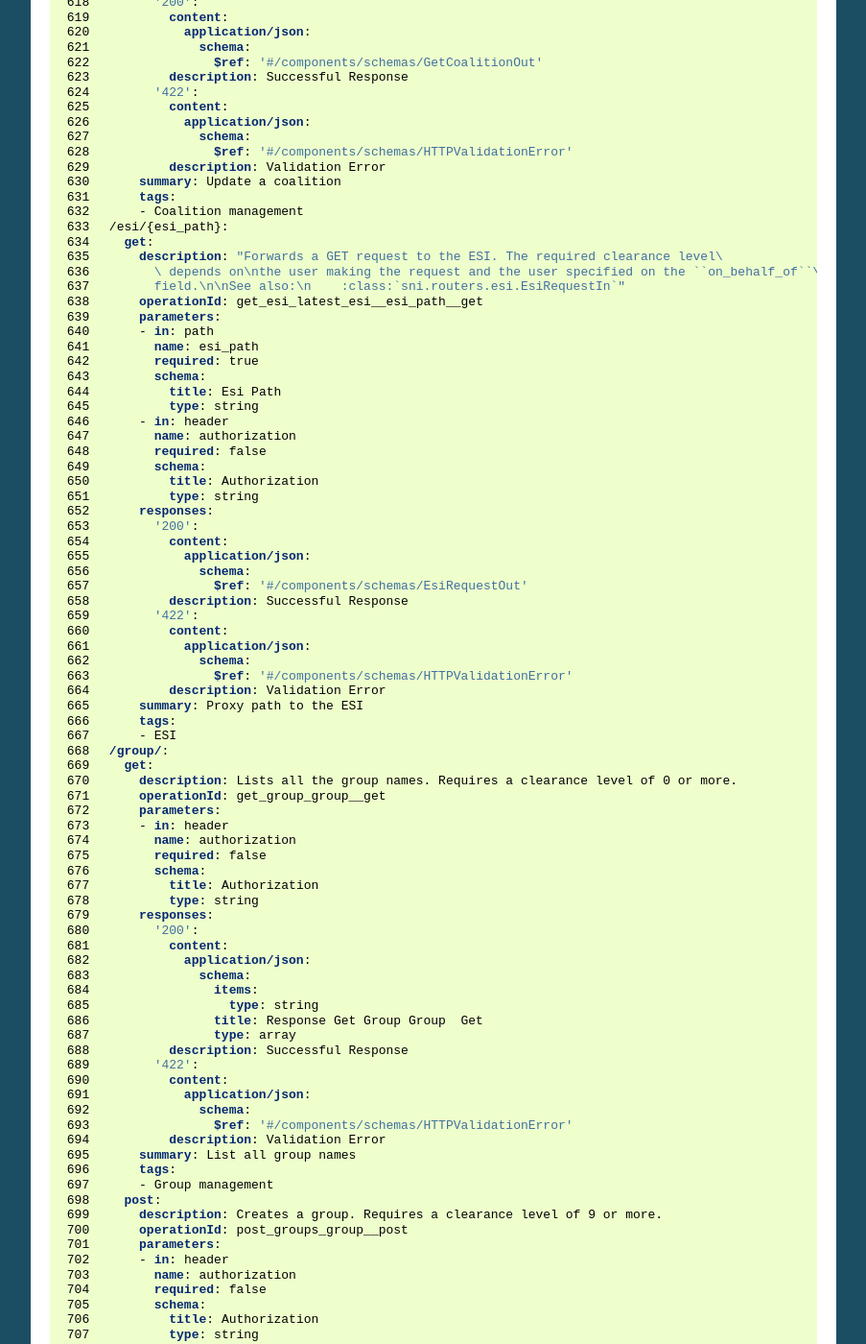
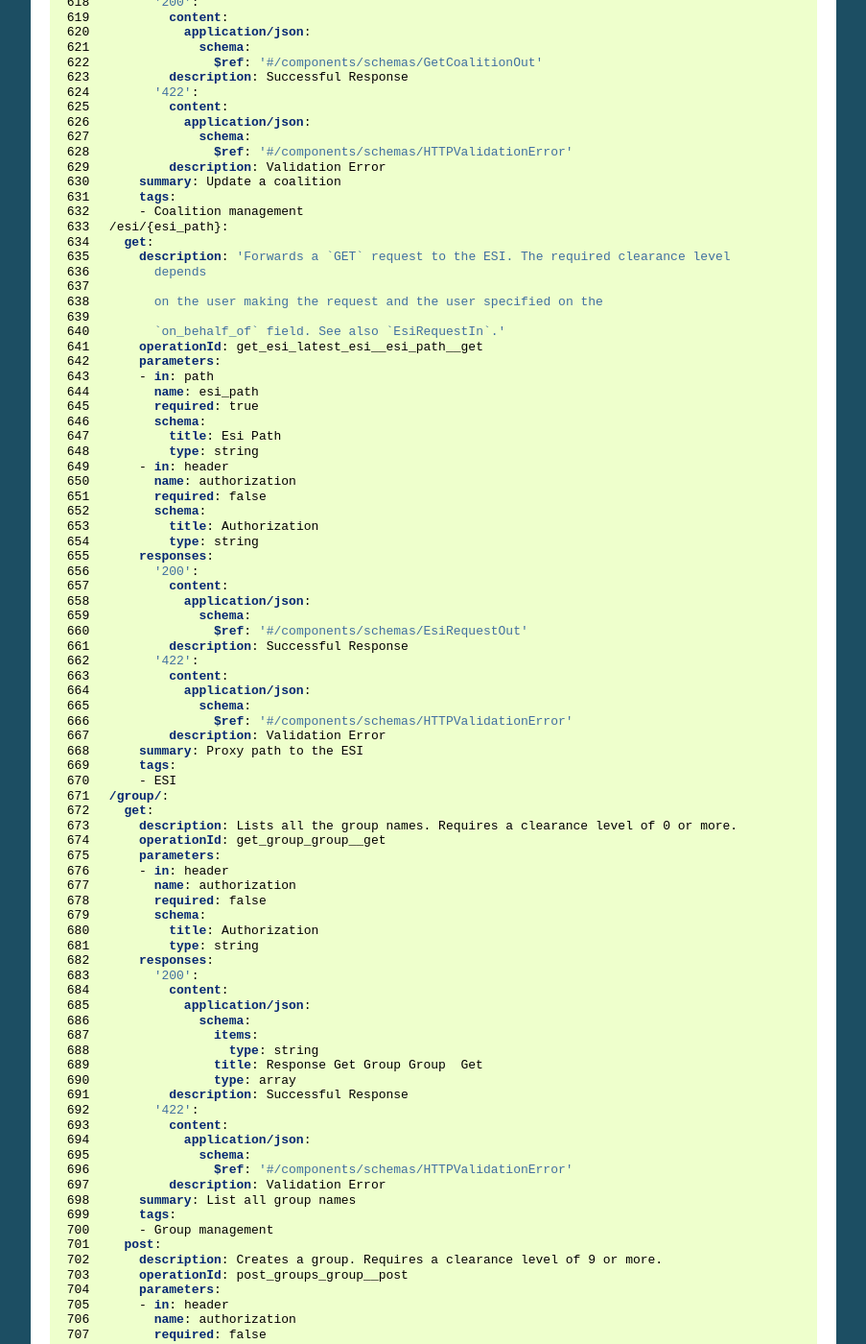
Before and after one commit to r0kym/seat-navy-issue, a Sphinx documentation site: the page built from docs/openapi.rst, in a window 1280 px wide and 1400 px high, scrolled down 9761 px. Shown: the whole window at 96% size, without its empty margins (198-1101 px from the left). Built offline with Sphinx 7.4.7, drawn with Linux system fonts in a browser that asks for light colours; some of the changed text lies outside the part shown.

```diff
--- a/docs/openapi.yml
+++ b/docs/openapi.yml
@@ -1,4 +1,4 @@
-2020-07-01 15:45:42,581 [INFO] apscheduler.scheduler: Adding job tentatively -- it will be properly scheduled when the scheduler starts
+2020-07-01 15:51:12,763 [INFO] apscheduler.scheduler: Adding job tentatively -- it will be properly scheduled when the scheduler starts
 components:
   schemas:
     EsiRequestIn:
@@ -59,7 +59,7 @@ components:
       title: GetCoalitionOut
       type: object
     GetGroupOut:
-      description: Model for ``GET /group/{name}`` responses.
+      description: Model for `GET /group/{name}` responses.
       properties:
         created_on:
           format: date-time
@@ -195,7 +195,7 @@ components:
       title: HTTPValidationError
       type: object
     PostAuthStartOut:
-      description: Model for ``POST /teamspeak/auth/start`` responses
+      description: Model for `POST /teamspeak/auth/start` responses.
       properties:
         challenge_nickname:
           title: Challenge Nickname
@@ -228,7 +228,7 @@ components:
       title: PostCoalitionIn
       type: object
     PostGroupIn:
-      description: Model for ``POST /group`` responses.
+      description: Model for `POST /group` responses.
       properties:
         description:
           default: ''
@@ -353,7 +353,7 @@ components:
       title: PutCoalitionIn
       type: object
     PutGroupIn:
-      description: Model for ``POST /group`` responses.
+      description: Model for `POST /group` responses.
       properties:
         add_members:
           items:
@@ -632,9 +632,12 @@ paths:
       - Coalition management
   /esi/{esi_path}:
     get:
-      description: "Forwards a GET request to the ESI. The required clearance level\
-        \ depends on\nthe user making the request and the user specified on the ``on_behalf_of``\n\
-        field.\n\nSee also:\n    :class:`sni.routers.esi.EsiRequestIn`"
+      description: 'Forwards a `GET` request to the ESI. The required clearance level
+        depends
+
+        on the user making the request and the user specified on the
+
+        `on_behalf_of` field. See also `EsiRequestIn`.'
       operationId: get_esi_latest_esi__esi_path__get
       parameters:
       - in: path
@@ -798,11 +801,11 @@ paths:
       description: 'Updates a group. All fields in the request body are optional.
         The
 
-        ``add_members`` and ``remove_members`` fields can be used together, but the
+        `add_members` and `remove_members` fields can be used together, but the
 
-        ``members`` cannot be used in conjunction with ``add_members`` and
+        `members` cannot be used in conjunction with `add_members` and
 
-        ``remove_members``. Requires a clearance level of 9 or more of for the user
+        `remove_members`. Requires a clearance level of 9 or more of for the user
 
         to be the owner of the group.'
       operationId: put_group_group__group_name__put
@@ -856,7 +859,10 @@ paths:
       - Testing
   /teamspeak/auth/complete:
     post:
-      description: Completes an authentication challenge for the owner of the token.
+      description: 'Completes an authentication challenge for the owner of the token.
+        See the
+
+        `POST /teamspeak/auth/start` documentation.'
       operationId: post_auth_complete_teamspeak_auth_complete_post
       parameters:
       - in: header
@@ -885,9 +891,11 @@ paths:
       description: 'Starts a new authentication challenge for the owner of the token.
         A random
 
-        nickname is returned, and the user has 1 minute to update its teamspeak
+        nickname is returned (see `PostAuthStartOut` for more details), and the
 
-        nickname with it. Then, call ``POST /teamspeak/auth/complete``.'
+        user has 1 minute to update its teamspeak nickname to it, and then call
+
+        `POST /teamspeak/auth/complete`.'
       operationId: port_auth_start_teamspeak_auth_start_post
       parameters:
       - in: header
```
Also changed, not shown: docs/apiserver.rst (+20 -0 lines), 1 other file.
